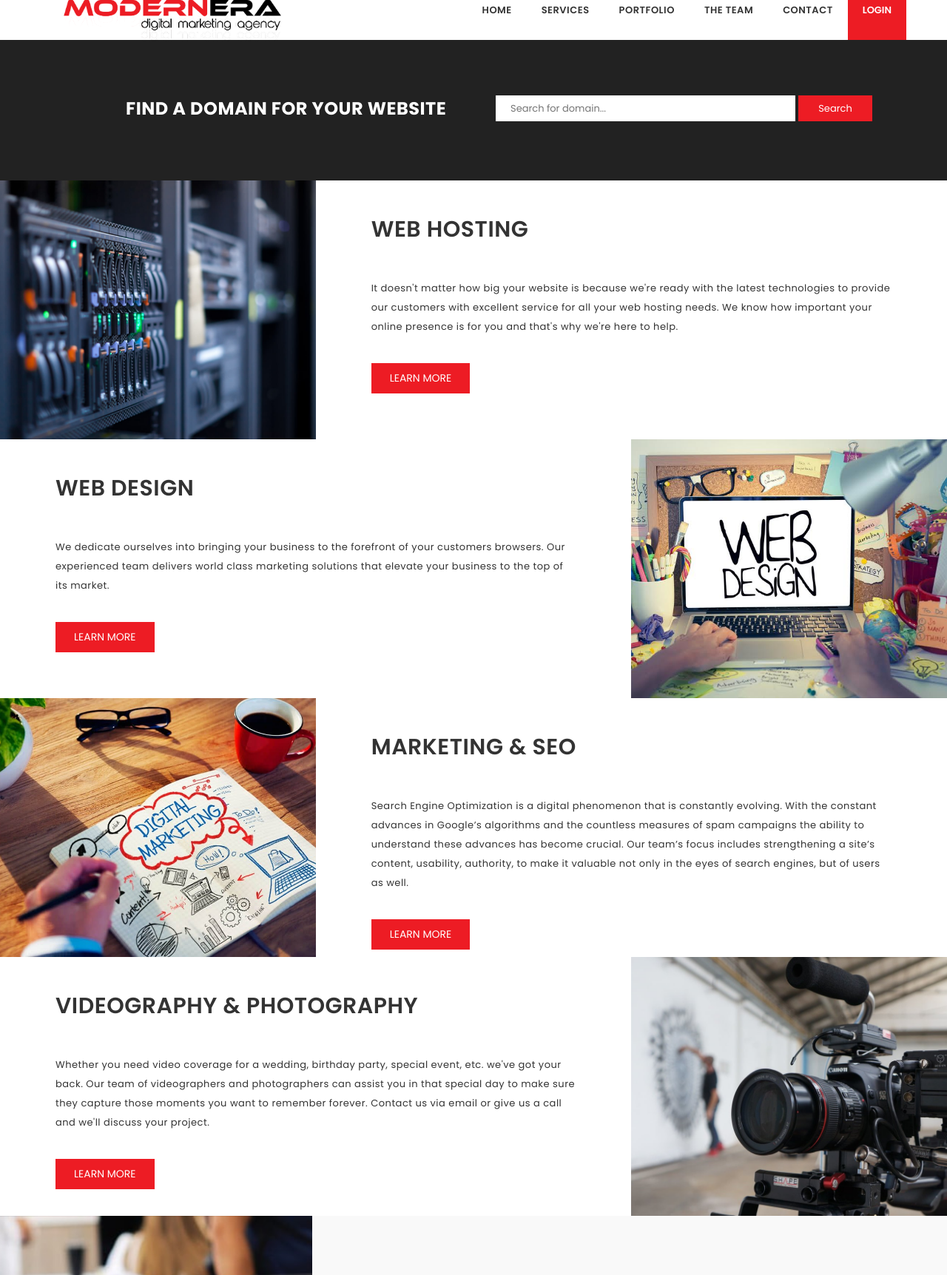
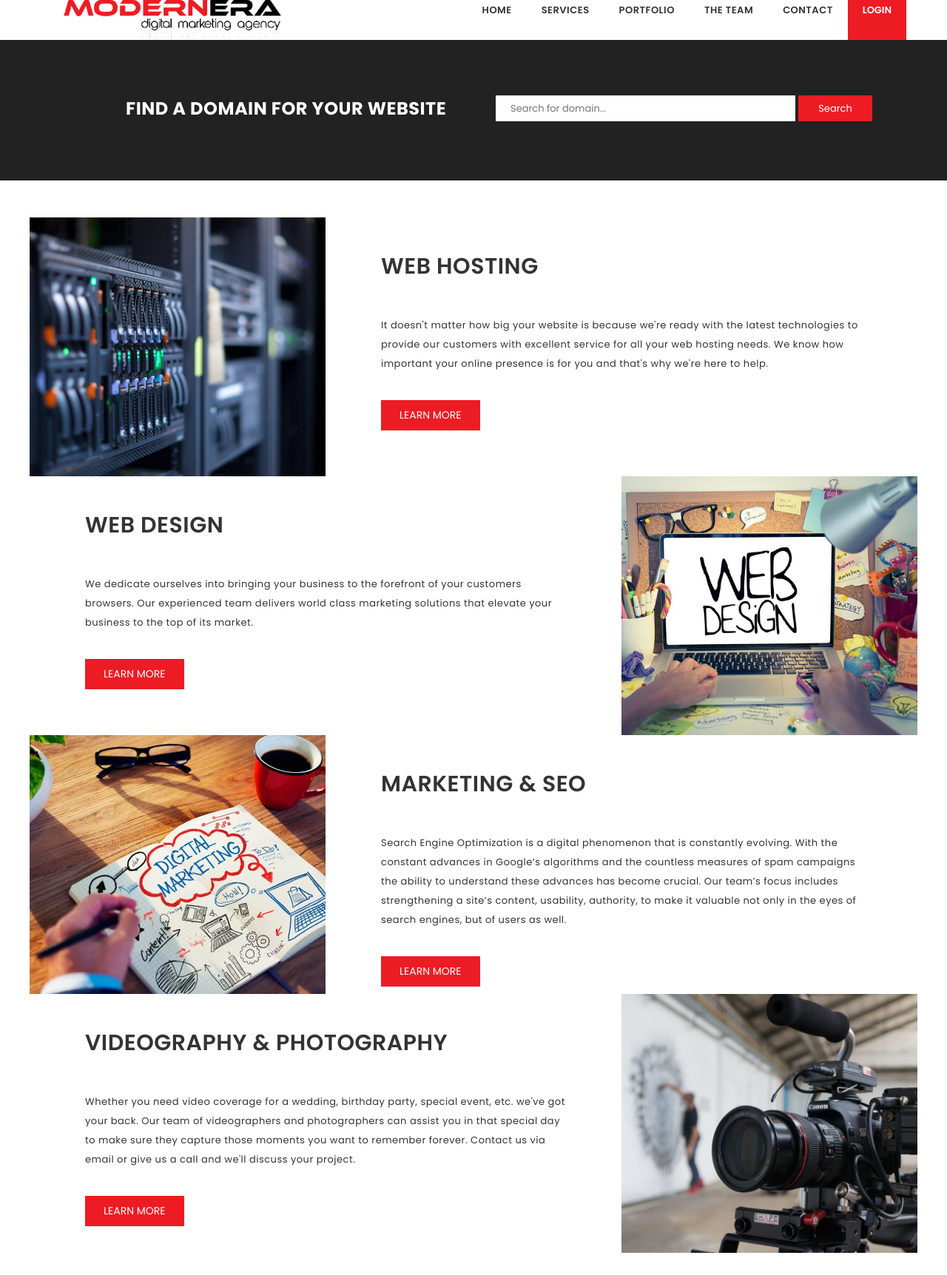
Before and after one commit to krystianr12/ModernERA, a PHP site: page / in a window 1280 px wide; the page is wider, and only the part inside the window is pictured. Shown: the part 72-1796 px from the top of that part at 74% size. Run offline with PHP 8.4, Linux system fonts and the light colour scheme; some libraries are stand-ins or nearby versions.

Commit message:
wrapped services in a non fluid container and added padding

```diff
--- a/index.php
+++ b/index.php
@@ -40,7 +40,7 @@
 
 
   <section id="services">
-    <div class="container-fluid">
+    <div class="container pad50">
       <div class="row hidden-lg hidden-md hidden-sm">
         <div class="service wow fadeIn" style="background-image: url(/assets/images/services/bg-hosting.jpg); position: relative;">
           <div class="overlay"></div>
```
